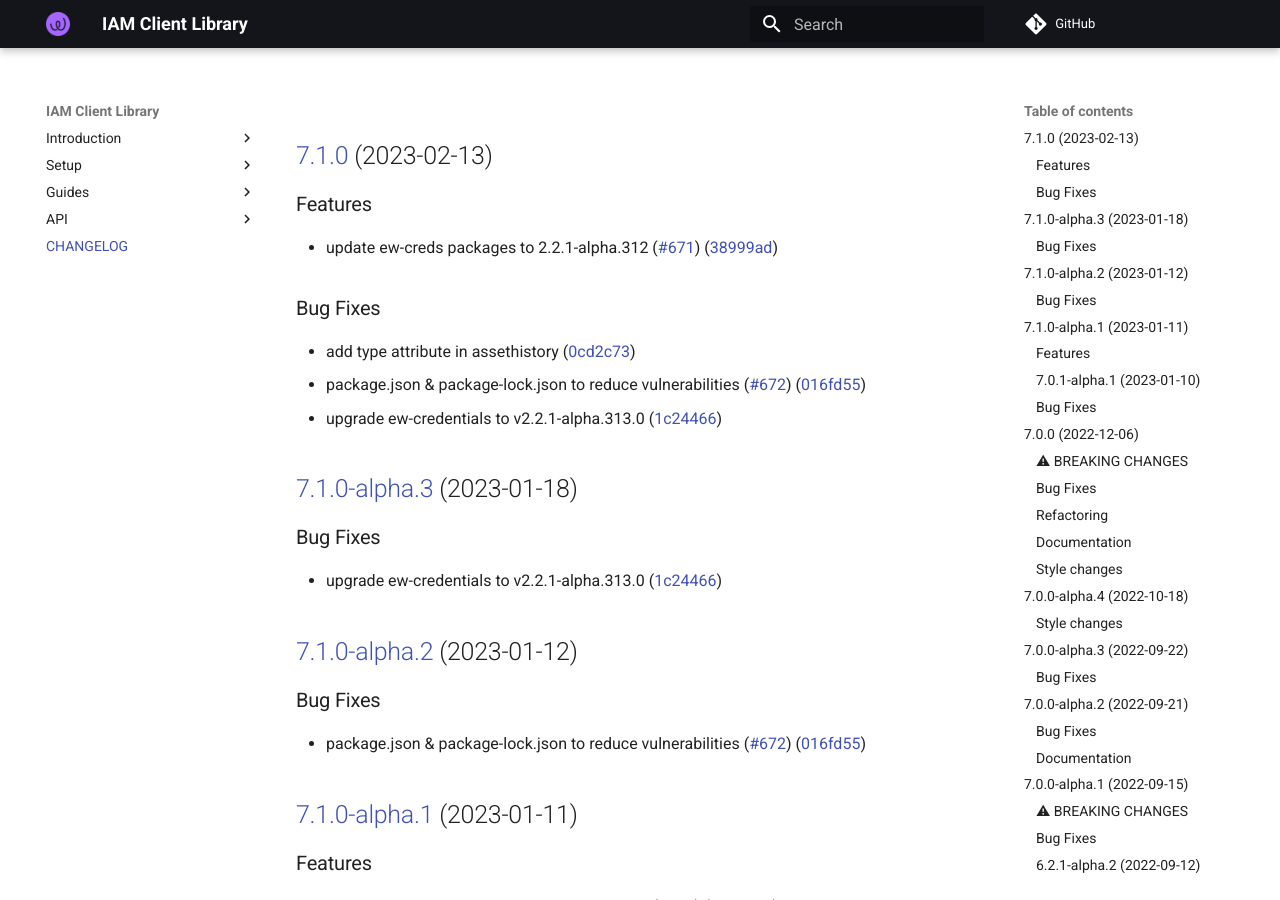
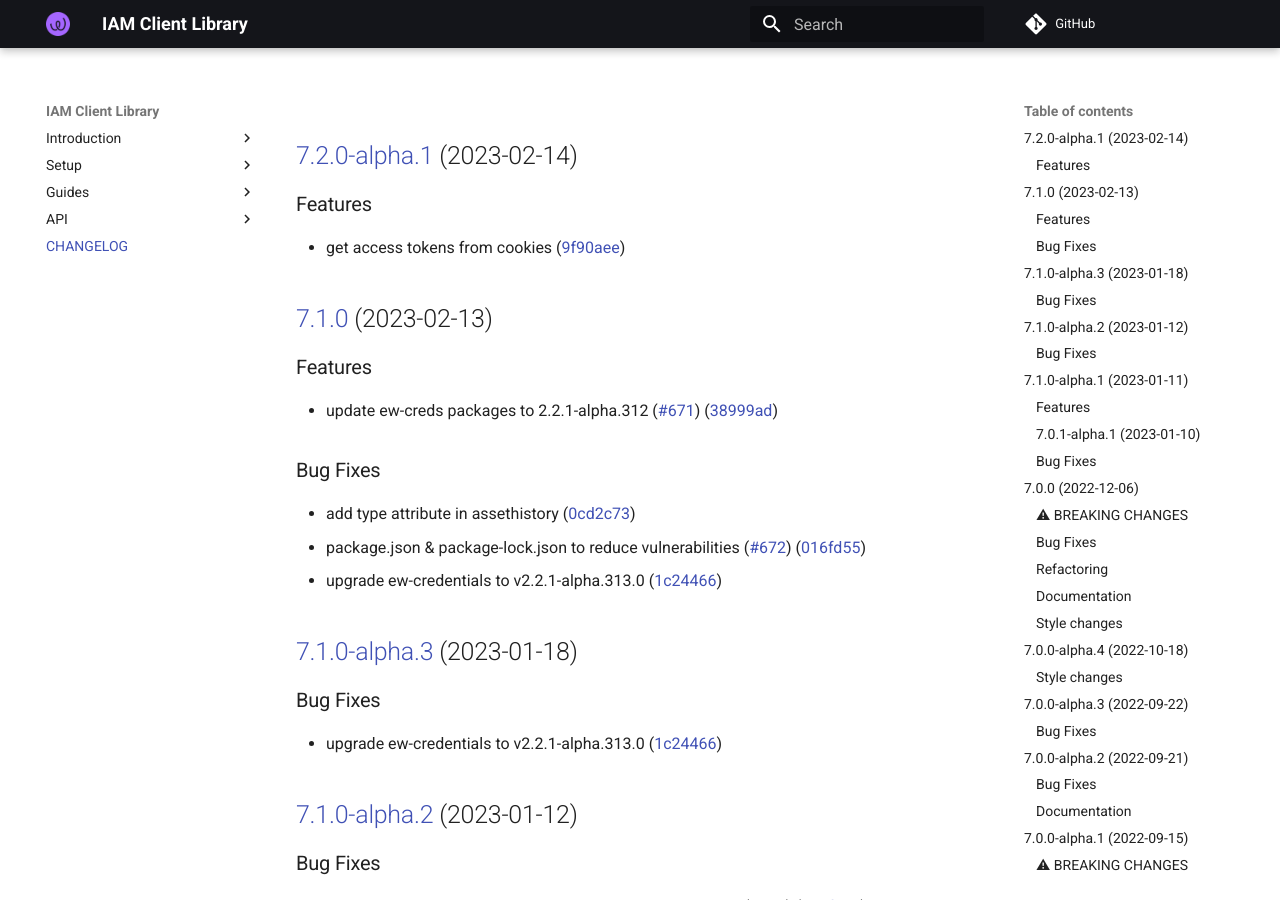
Before and after one commit to energywebfoundation/iam-client-lib, an MkDocs documentation site: the page built from docs/CHANGELOG.md, in a window 1280 px wide and 900 px high. Built offline with MkDocs 1.6.1 and Material for MkDocs 9.7.7, drawn with Linux system fonts in a browser that asks for light colours; comment, search, counter and statistics services are not loaded.

Commit message:
chore(release): 7.2.0-alpha.1 [skip ci]
## [7.2.0-alpha.1](https://github.com/energywebfoundation/iam-client-lib/compare/v7.1.0...v7.2.0-alpha.1) (2023-02-14)

### Features

* get access tokens from cookies ([9f90aee](https://github.com/energywebfoundation/iam-client-lib/commit/9f90aee94fb86b2a365859fcaf99a06b004655ba))

```diff
--- a/docs/CHANGELOG.md
+++ b/docs/CHANGELOG.md
@@ -1,3 +1,10 @@
+## [7.2.0-alpha.1](https://github.com/energywebfoundation/iam-client-lib/compare/v7.1.0...v7.2.0-alpha.1) (2023-02-14)
+
+
+### Features
+
+* get access tokens from cookies ([9f90aee](https://github.com/energywebfoundation/iam-client-lib/commit/9f90aee94fb86b2a365859fcaf99a06b004655ba))
+
 ## [7.1.0](https://github.com/energywebfoundation/iam-client-lib/compare/v7.0.0...v7.1.0) (2023-02-13)
 
 
--- a/package.json
+++ b/package.json
@@ -1,6 +1,6 @@
 {
   "name": "iam-client-lib",
-  "version": "7.1.0",
+  "version": "7.2.0-alpha.1",
   "description": "Library for Decentralized Identity and Access Management",
   "main": "dist/index.js",
   "module": "dist/index.esm.js",
```
